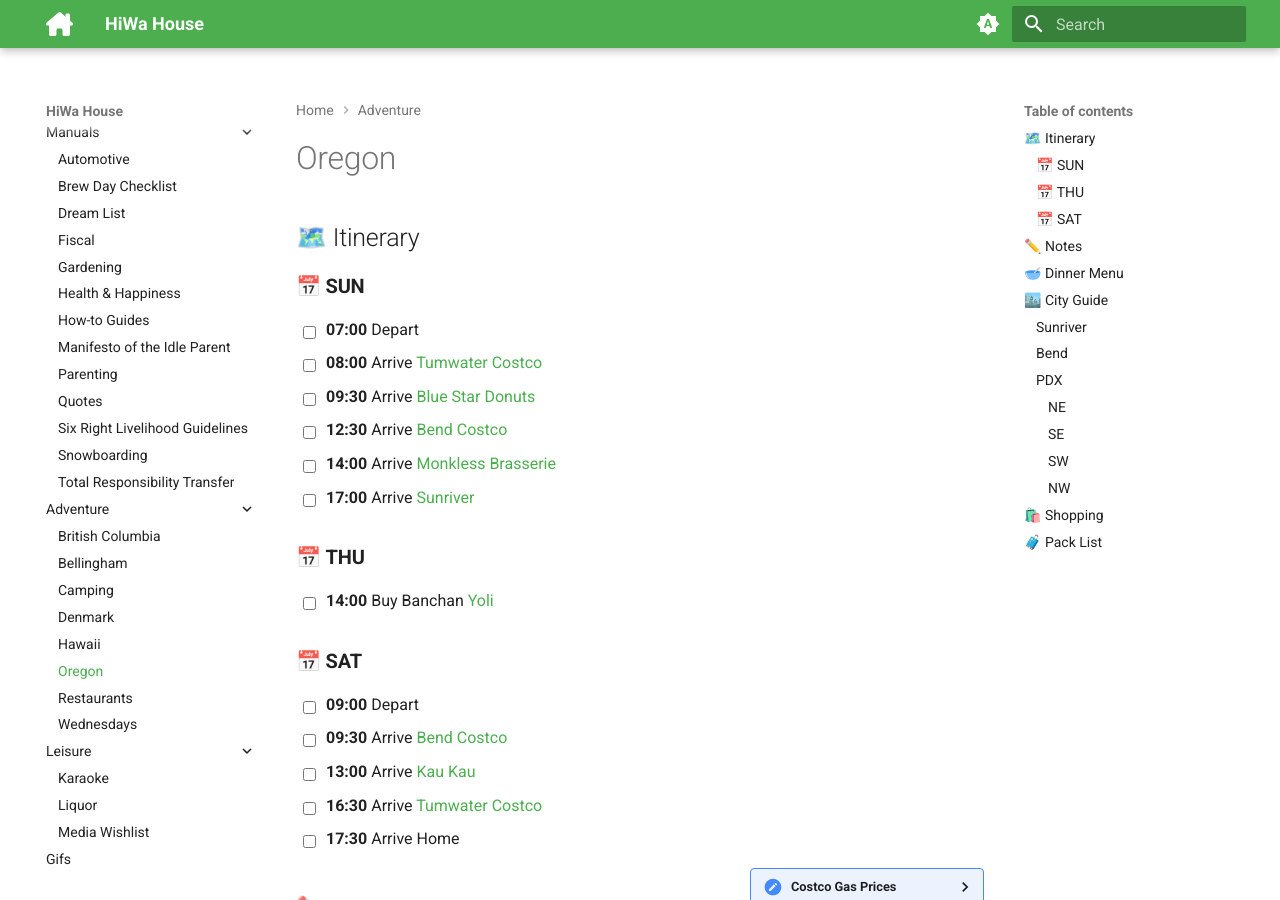
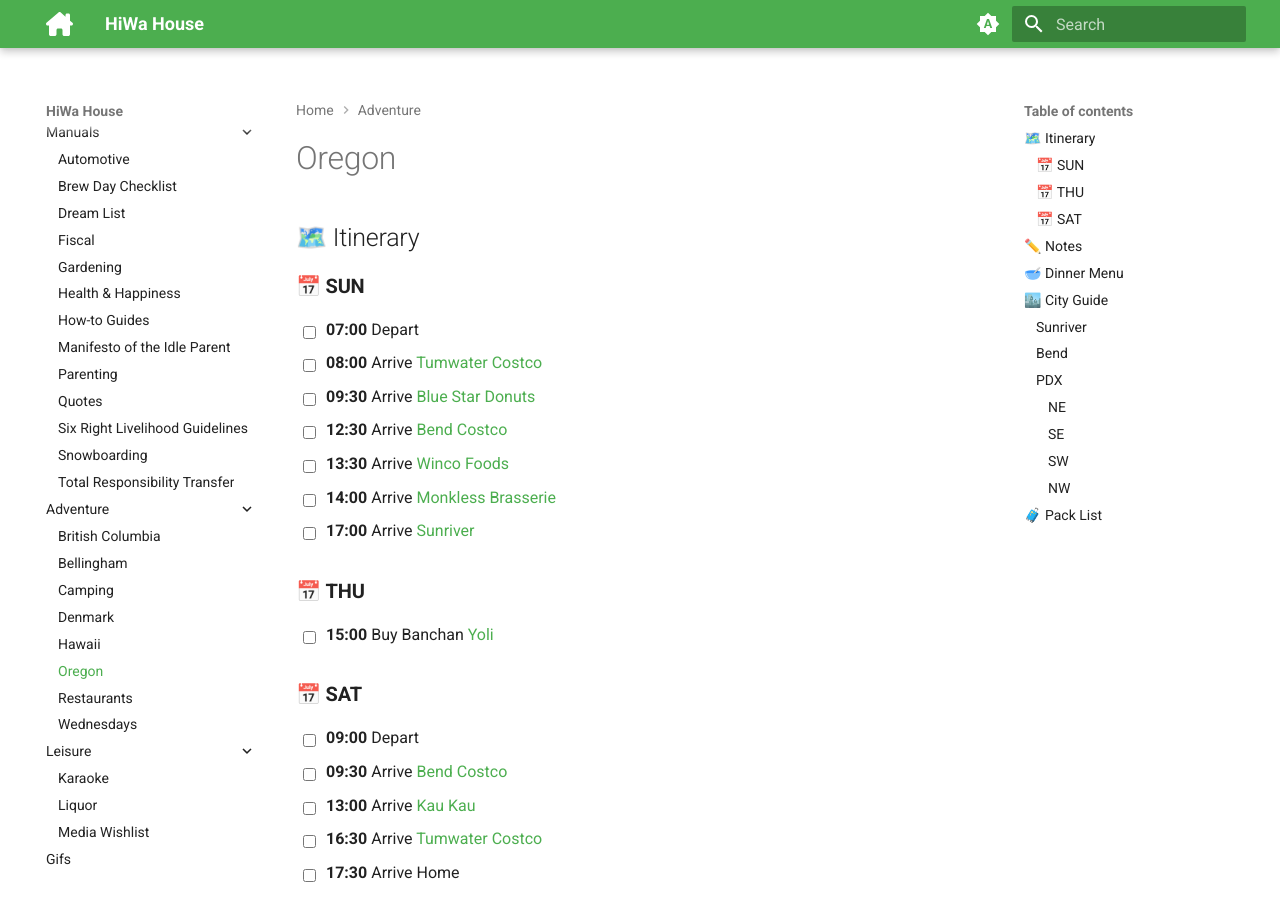
Before and after one commit to hiwa-house/teletraan, an MkDocs documentation site: the page built from docs/adventure/oregon.md, in a window 1280 px wide and 900 px high. Built offline with MkDocs 1.6.1 and Material for MkDocs 9.7.7, drawn with Linux system fonts in a browser that asks for light colours; comment, search, counter and statistics services are not loaded.

Commit message:
Update oregon.md

```diff
--- a/docs/adventure/oregon.md
+++ b/docs/adventure/oregon.md
@@ -6,10 +6,11 @@
 - [ ]	**08:00**	Arrive [Tumwater Costco](https://maps.apple.com/?daddr=Costco+Gas+Station,+Littlerock+Road+Southwest,+Tumwater,+WA)
 - [ ]	**09:30**	Arrive [Blue Star Donuts](https://maps.apple.com/?daddr=Blue+Star+Donuts+Pickup,+Southeast+3rd+Avenue,+Portland,+OR)
 - [ ]	**12:30**	Arrive [Bend Costco](https://maps.apple.com/?daddr=Costco+Wholesale,+Northwest+Costco+Drive,+Bend,+OR)
+- [ ]	**13:30**	Arrive [Winco Foods](https://maps.apple.com/?daddr=WinCo+Foods,+60+NE+Bend+River+Mall+Dr,+Bend,+OR+97701)
 - [ ]	**14:00**	Arrive [Monkless Brasserie](https://maps.apple.com/?daddr=Monkless+Belgian+Ales+Brasserie,+Southwest+Industrial+Way+%23202,+Bend,+OR)
 - [ ]	**17:00**	Arrive [Sunriver](https://maps.apple.com/?daddr=)
 ### 📅 **THU**
-- [ ]	**14:00**	Buy Banchan	[Yoli](https://maps.apple.com/?daddr=Yoli,+1133+NW+Wall+St+%23100,+Bend,+OR+97703)
+- [ ]	**15:00**	Buy Banchan	[Yoli](https://maps.apple.com/?daddr=Yoli,+1133+NW+Wall+St+%23100,+Bend,+OR+97703)
 ### 📅 **SAT**
 - [ ]	**09:00**	Depart
 - [ ]	**09:30**	Arrive [Bend Costco](https://maps.apple.com/?daddr=Costco+Wholesale,+Northwest+Costco+Drive,+Bend,+OR)
@@ -158,9 +160,9 @@
 - [ ] [Jojo](https://jojopdx.com/menu) [🧭](https://maps.apple.com/?daddr=Jojo,+Northwest+13th+Avenue,+Portland,+OR) 🍽️❓
 - [ ] [Scottie's Pizza Parlor](https://www.scottiespizzaparlor.com/) [🧭](https://maps.apple.com/?daddr=Scottie's+Pizza+Parlor+NW,+Northwest+21st+Avenue,+Portland,+OR) 🥡❓
 
+<!--
 ## 🛍️ Shopping
 
-<!--
 * Target
 	- [ ] https://www.target.com/p/oxo-softworks-multi-grater/-/A-11144663
 * Apple
```
Also changed, not shown: other parts of docs/adventure/oregon.md (+1 -0 lines).
